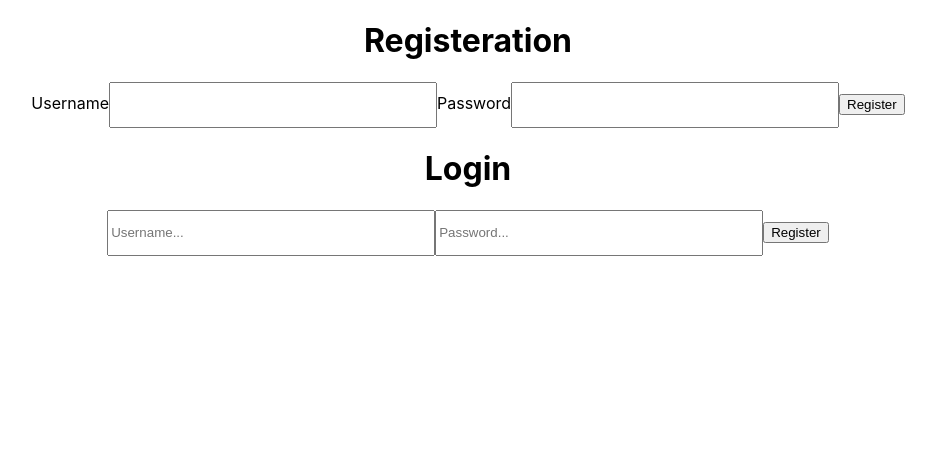
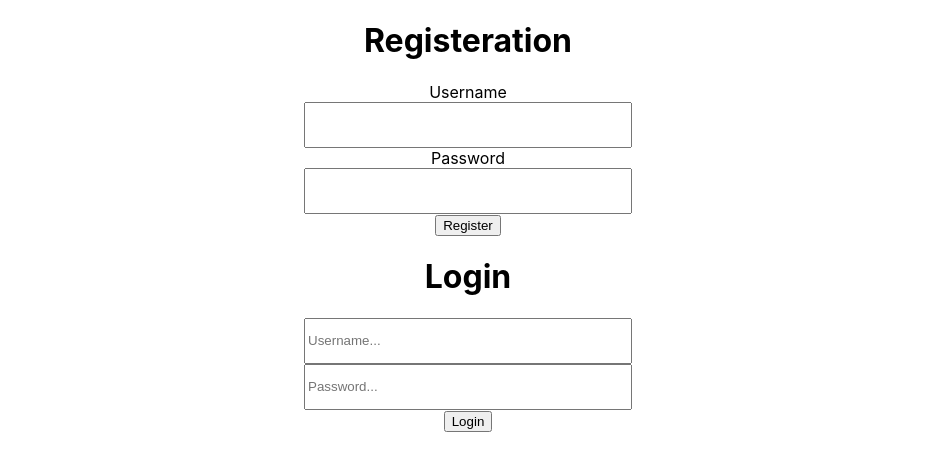
Before and after one commit to 404Apollo/skdlr, a React (Create React App) app: page / in a window 1280 px wide. Shown: the top 470 px of the page, without its empty margins (172-1108 px from the left). Built offline with nearby package versions, Linux system fonts and the light colour scheme.

Commit message:
FireBase Setup/Initialized

```diff
--- a/src/App.js
+++ b/src/App.js
@@ -3,21 +3,27 @@ import './App.css';
 
 function App() {
   return(
-    <div className="App">
-      <div className = "registeration">
+    <div className="App" >
+      <div className = "registeration" class="section">
         <h1>Registeration</h1>
         <label>Username</label>
+        <br/>
         <input type="text"/>
+        <br/>
         <label>Password</label>
+        <br/>
         <input type="text"/>
+        <br/>
         <button>Register</button>
 
       </div>
-      <div className="login">
+      <div className="login" class="section">
         <h1>Login</h1>
         <input type="text" placeholder="Username..."/>
+        <br/>
         <input type="text" placeholder="Password..."/>
-        <button> Register </button>
+        <br/>
+        <button> Login </button>
       </div>
     </div>
   )
@@ -25,23 +31,3 @@ function App() {
 }
 
 export default App;
-
-
-// return (
-  //   <div className="App">
-  //     <header className="App-header">
-  //       <img src={logo} className="App-logo" alt="logo" />
-  //       <p>
-  //         Edit <code>src/App.js</code> and save to reload.
-  //       </p>
-  //       <a
-  //         className="App-link"
-  //         href="https://reactjs.org"
-  //         target="_blank"
-  //         rel="noopener noreferrer"
-  //       >
-  //         Learn React
-  //       </a>
-  //     </header>
-  //   </div>
-  // );
```
Also changed, not shown: src/firebase.js (added, +14 -0 lines).
